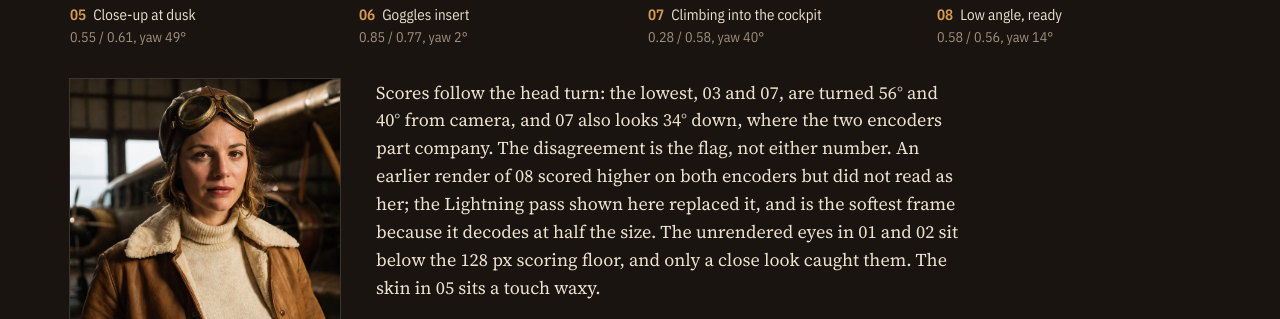
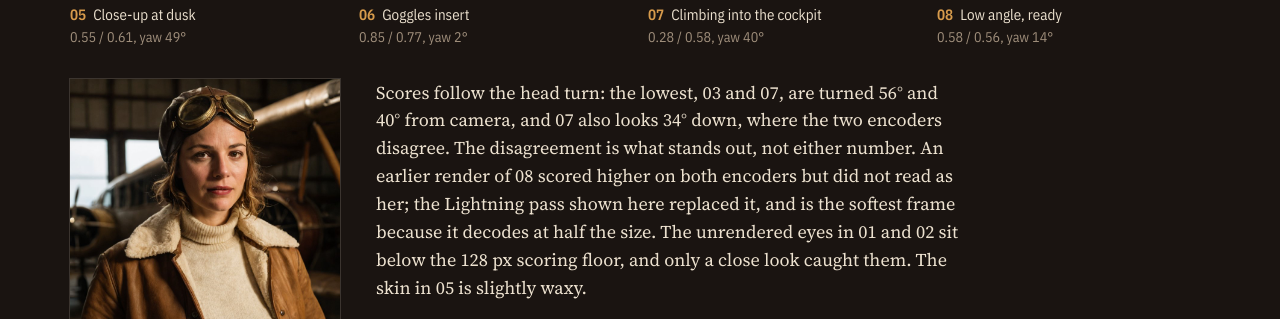
Before and after one commit to semmlerino/aviator-board, a plain HTML site: page index.html in a window 1280 px wide. Shown: the part 1076-1395 px from the top of the page. Drawn offline with Linux system fonts and the light colour scheme.

Commit message:
Plainer wording in the board caption

```diff
--- a/index.html
+++ b/index.html
@@ -149,7 +149,7 @@
         <figcaption><b>Reference</b>Every frame was conditioned on this image.</figcaption>
       </figure>
       <div>
-        <p class="caption">Scores follow the head turn: the lowest, 03 and 07, are turned 56° and 40° from camera, and 07 also looks 34° down, where the two encoders part company. The disagreement is the flag, not either number. An earlier render of 08 scored higher on both encoders but did not read as her; the Lightning pass shown here replaced it, and is the softest frame because it decodes at half the size. The unrendered eyes in 01 and 02 sit below the 128 px scoring floor, and only a close look caught them. The skin in 05 sits a touch waxy.</p>
+        <p class="caption">Scores follow the head turn: the lowest, 03 and 07, are turned 56° and 40° from camera, and 07 also looks 34° down, where the two encoders disagree. The disagreement is what stands out, not either number. An earlier render of 08 scored higher on both encoders but did not read as her; the Lightning pass shown here replaced it, and is the softest frame because it decodes at half the size. The unrendered eyes in 01 and 02 sit below the 128 px scoring floor, and only a close look caught them. The skin in 05 is slightly waxy.</p>
         <table class="spec">
           <tr><th>Model</th><td>Qwen-Image-Edit 2511 in ComfyUI with the Qwen 2.5-VL text encoder. Shot 08 is a four-step Lightning pass of the same model.</td></tr>
           <tr><th>Identity</th><td>Held by the model from the reference image, with a prompt per shot.</td></tr>
```
Also changed, not shown: 1 other file.
